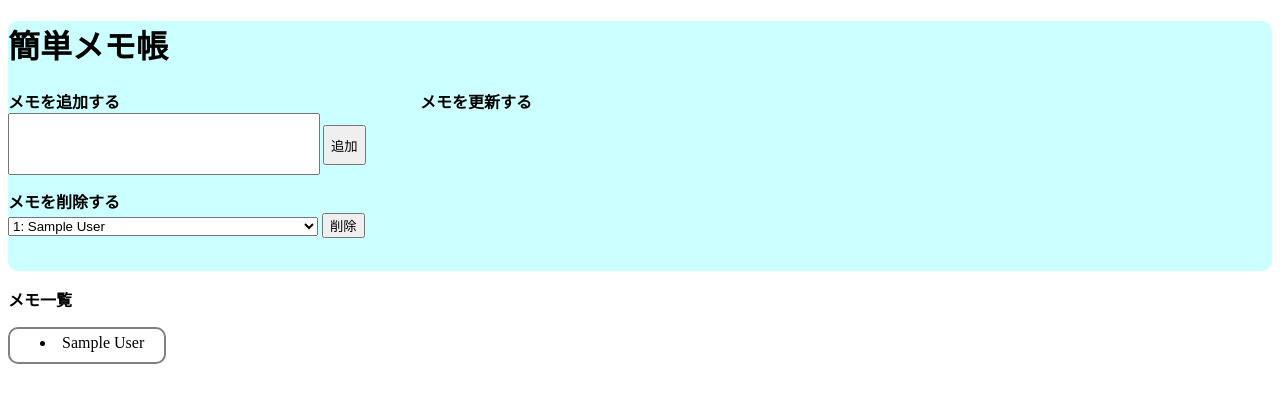
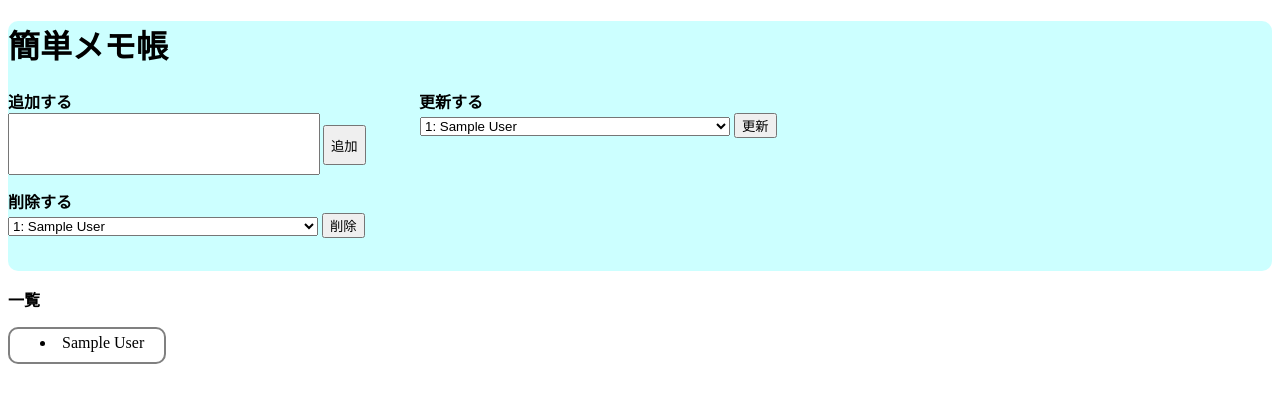
Before and after one commit to Yoshisora3/first_project, a Flask app: page / in a window 1280 px wide. Shown: the top 403 px of the page. Run offline with Flask 3, Linux system fonts and the light colour scheme; tables that the repository leaves empty hold one stand-in row (values such as "Sample post").

Commit message:
更新機能を追加

```diff
--- a/app.py
+++ b/app.py
@@ -23,7 +23,7 @@ Base.metadata.create_all(engine)
 @app.route('/')
 def index():
     users = session.query(User).all()
-    return render_template('index.html', users=users, notecount=len(session.query(User).all()))
+    return render_template('index.html', users=users, notecount=len(users))
 
 # 名前を追加する
 @app.route('/add', methods=['GET', 'POST'])
@@ -35,13 +35,13 @@ def add_user():
         session.commit()
 
         users = session.query(User).all()
-        return render_template('index.html', users=users, notecount=len(session.query(User).all()))
+        return render_template('index.html', users=users, notecount=len(users))
 
     if request.method == 'GET':
         return "エラー GET送信されました"
 
     users = session.query(User).all()
-    return render_template('index.html', users=users, notecount=len(session.query(User).all()))
+    return render_template('index.html', users=users, notecount=len(users))
 
 @app.route('/del', methods=['GET', 'POST'])
 def del_user():
@@ -69,9 +69,50 @@ def del_user():
         session.commit()
 
         users = session.query(User).all()
-        return render_template('index.html', users=users, notecount=len(session.query(User).all()))
+        return render_template('index.html', users=users, notecount=len(users))
 
 
     return "エラー4"
+
+@app.route('/update', methods=['GET', 'POST'])
+def update_user():
+    if request.method == 'GET':
+        return "エラー GET送信されました"
+    users = session.query(User).all()
+    if len(users) == 0:
+        return render_template('index.html', users=users, notecount=len(users))
+    if request.method == 'POST' and request.form['upnote'] != "":
+        upname = request.form['upnote']
+        upid = upname[0]
+
+        #メモが10個以上あるとうまく消せないので処理を追加
+        flag = 0
+        for i in  upname:
+            if i == ":":
+                break
+            if flag == 1:
+                upid += i
+            else:
+                flag = 1
+
+        user = session.query(User).filter_by(id=upid).first()
+
+    return render_template('update.html', users=user)
+
+@app.route('/update_comp', methods=['GET', 'POST'])
+def updatecomp_user():
+    if request.method == 'GET':
+        return "エラー GET送信されました"
+
+    upname = request.form['upnote']
+
+    upid = request.form['upid']
+    user = session.query(User).filter_by(id=upid).first()
+    user.name = upname
+    session.commit()
+
+    users = session.query(User).all()
+    return render_template('index.html', users=users, notecount=len(users))
+
 if __name__ == '__main__':
     app.run(debug=True)
--- a/static/style.css
+++ b/static/style.css
@@ -42,5 +42,9 @@ padding: 5px 20px 10px 30px;
 }
 
 .space-right {
-  margin-right: 300px; /* 右側に12pxの余白 */
+  margin-right: 347px; /* 右側に12pxの余白 */
 }
+
+.space-right2 {
+  margin-right: 100px; /* 右側に12pxの余白 */
+}
--- a/templates/index.html
+++ b/templates/index.html
@@ -10,15 +10,26 @@
     <div class="aqua">
     <h1>簡単メモ帳</h1>
     <div class="space-bottom"></div>
-    <b><span class="space-right">メモを追加する</span>メモを更新する</b>
+    <b><span class="space-right">追加する</span>更新する</b>
     <div class="container">
     <form action="/add" method="POST">
         <textarea name="addnote" class="textarea"></textarea>
         <button type="submit" class="botton">追加</button>
     </form>
+
+    <div class="space-right2"></div>
+    <form action="/update" method="POST">
+        <select name="upnote" class="selectbox">
+        {% for user in users %}
+        <option>{{ user.id }}:&nbsp;{{ user.name }}</option>
+        {% endfor %}
+        </select>
+        <button type="submit">更新</button>
+    </form>
     </div>
+
     <div class="space-bottom"></div>
-    <b>メモを削除する</b>
+    <b>削除する</b>
     <form action="/del" method="POST">
         <select name="delnote" class="selectbox">
         {% for user in users %}
@@ -28,12 +39,15 @@
         <button type="submit">削除</button>
     </form>
     </div>
-    <p><b>メモ一覧</b></p>
+
+    <p><b>一覧</b></p>
     {% if notecount > 0 %}
     <div class="border">
     {% for user in users: %}
     <li>{{ user.name }}</li>
     {% endfor %}
+    {% else %}
+    <p>メモはありません</p>
     {% endif %}
     </div>
 </body>
--- /dev/null
+++ b/utils.py
@@ -0,0 +1,2 @@
+def hello():
+    print("hello")
```
Also changed, not shown: templates/update.html (added, +20 -0 lines), README.md.
